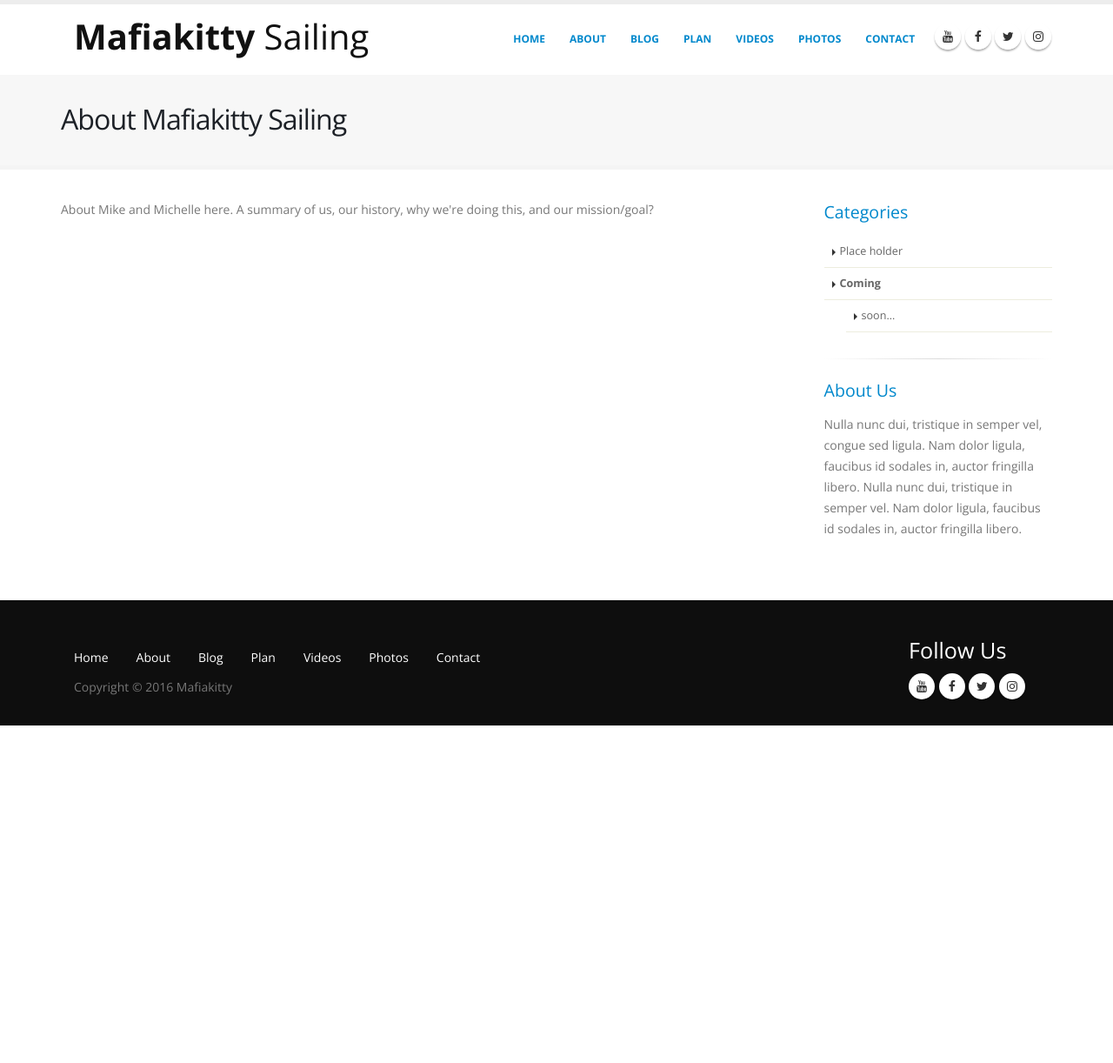
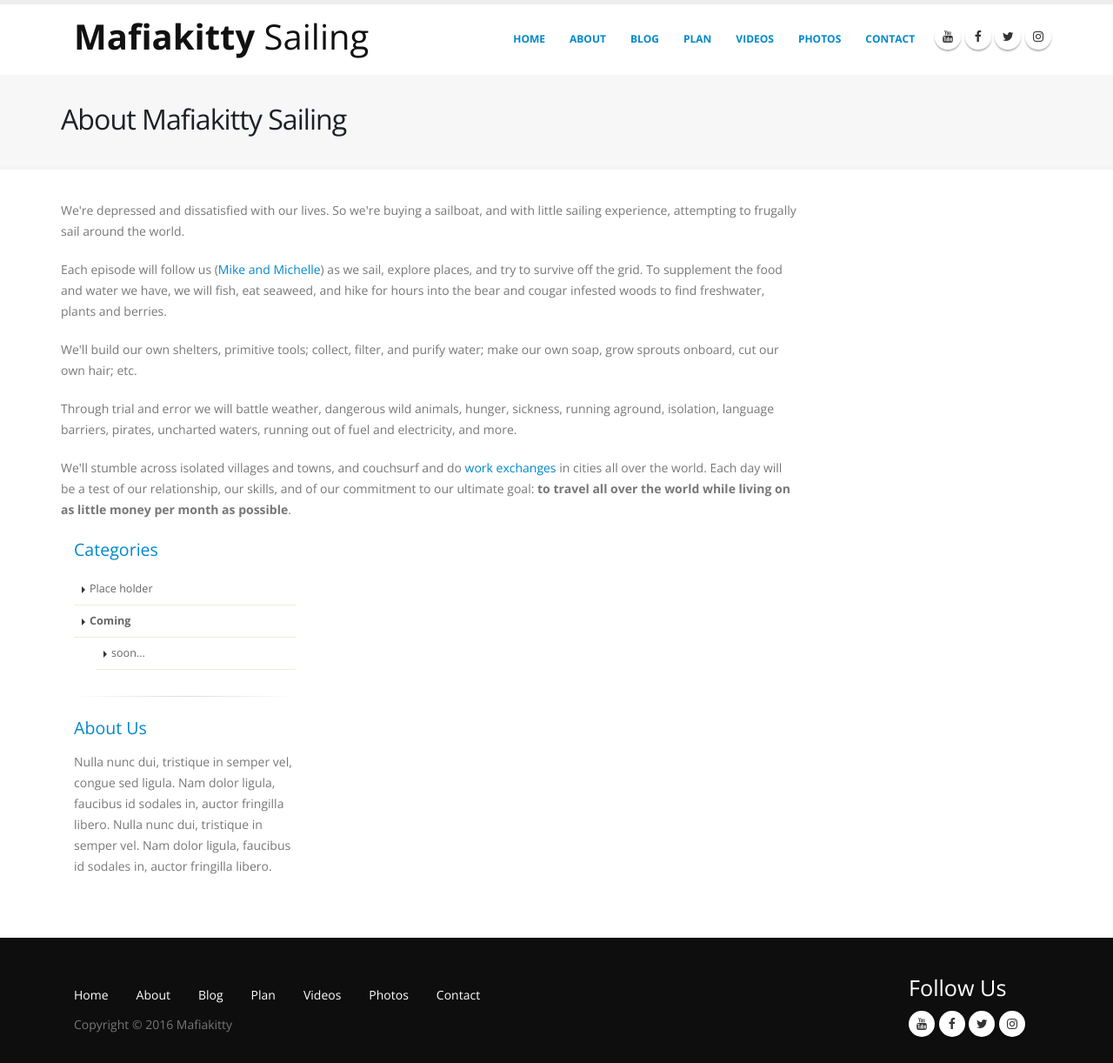
Before and after one commit to MichealKennedy/channel-old, a Jekyll site: the page built from _pages/about.html, in a window 1280 px wide. Shown: the whole page at 87% size. Built offline with Jekyll 4.4.1, drawn with Linux system fonts in a browser that asks for light colours; nearby versions of some CDN libraries; some web fonts are replaced; library files that are not in the unit come from our copies; before the commit the page ends 900 px from its top, so only the background shows below that.

Commit message:
Updating page

```diff
--- a/_pages/about.html
+++ b/_pages/about.html
@@ -3,4 +3,24 @@ layout: default
 title:  "About Mafiakitty Sailing"
 permalink: /about
 ---
-About Mike and Michelle here. A summary of us, our history, why we're doing this, and our mission/goal?
+
+<p class="intro">We're depressed and dissatisfied with our lives. So we're buying a sailboat, and with little sailing experience, attempting to frugally sail around the world.
+</p>
+
+<p>Each episode will follow us (<a href="/crew">Mike and Michelle</a>) as we sail, explore places, and try to survive off the grid. To supplement the food and water we have, we will fish, eat seaweed, and hike for hours into the bear and cougar infested woods to find freshwater, plants and berries.</p>
+
+<p>We'll build our own shelters, primitive tools; collect, filter, and purify water; make our own soap, grow sprouts onboard, cut our own hair; etc.
+</p>
+
+<p>Through trial and error we will battle weather, dangerous wild animals, hunger, sickness, running aground, isolation, language barriers, pirates, uncharted waters, running out of fuel and electricity, and more.</p>
+
+<p>We'll stumble across isolated villages and towns, and couchsurf and do <a href="https://en.wikipedia.org/wiki/Hospitality_service" target="_blank">work exchanges</a> in cities all over the world. Each day will be a test of our relationship, our skills, and of our commitment to our ultimate goal: <strong>to travel all over the world while living on as little money per month as possible</strong>.
+</p>
+	<!-- The Outline
+	<ul class="posts noList">
+      <li></li>
+			<li></li>
+			<li></li>
+			<li></li>
+	</ul> -->
+</div>
```
